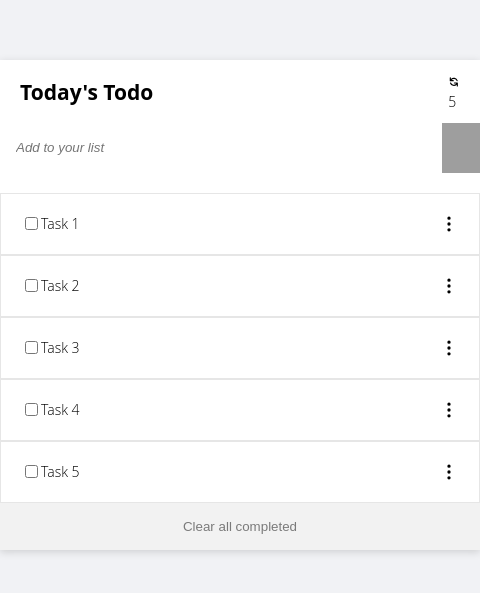
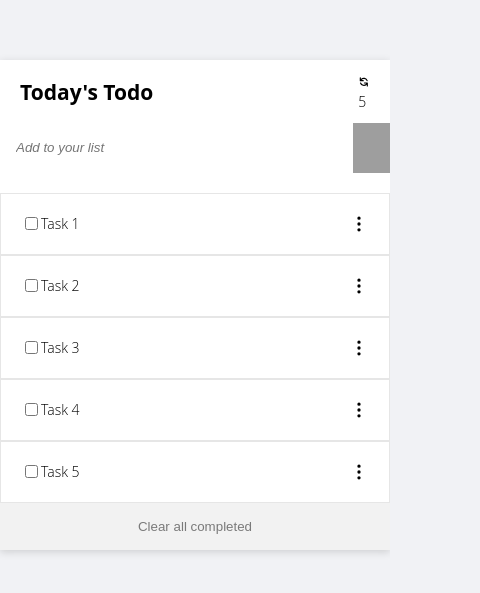
Before and after one commit to topeogunleye/todo-list, a website built with webpack: page src/index.html in a window 390 px wide. Shown: the part 117-710 px from the top of the page, 480 px wide, since content can reach past the window. Built offline with nearby package versions, Linux system fonts and the light colour scheme; grey boxes are pictures that could not be loaded.

Commit message:
Add media queries and style rules for devices of 480px and below

```diff
--- a/src/style.scss
+++ b/src/style.scss
@@ -107,3 +107,13 @@ body {
     width: 100%;
   }
 }
+
+@media screen and (max-width: 480px) {
+  .todo-list {
+    width: 100%;
+  }
+
+  .tasks {
+    grid-template-columns: repeat(auto-fill, minmax(320px, 1fr));
+  }
+}
```
